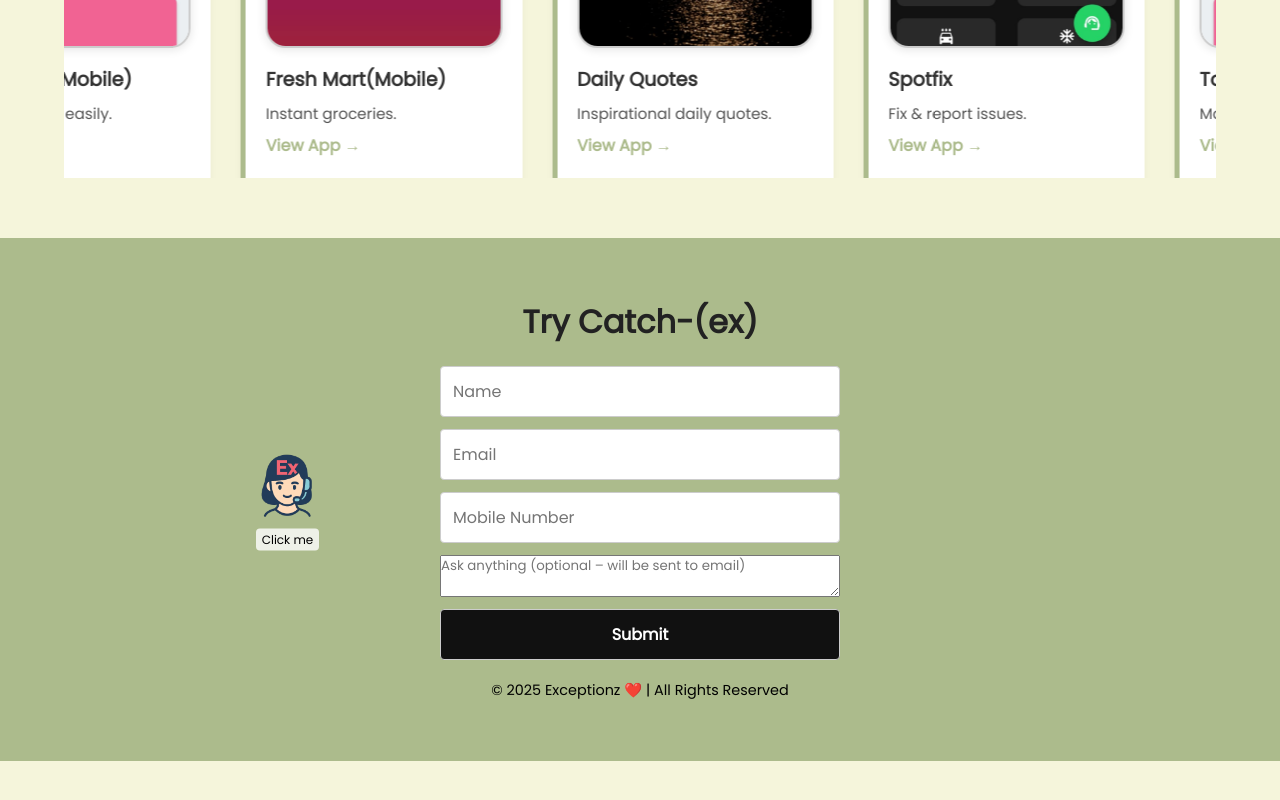
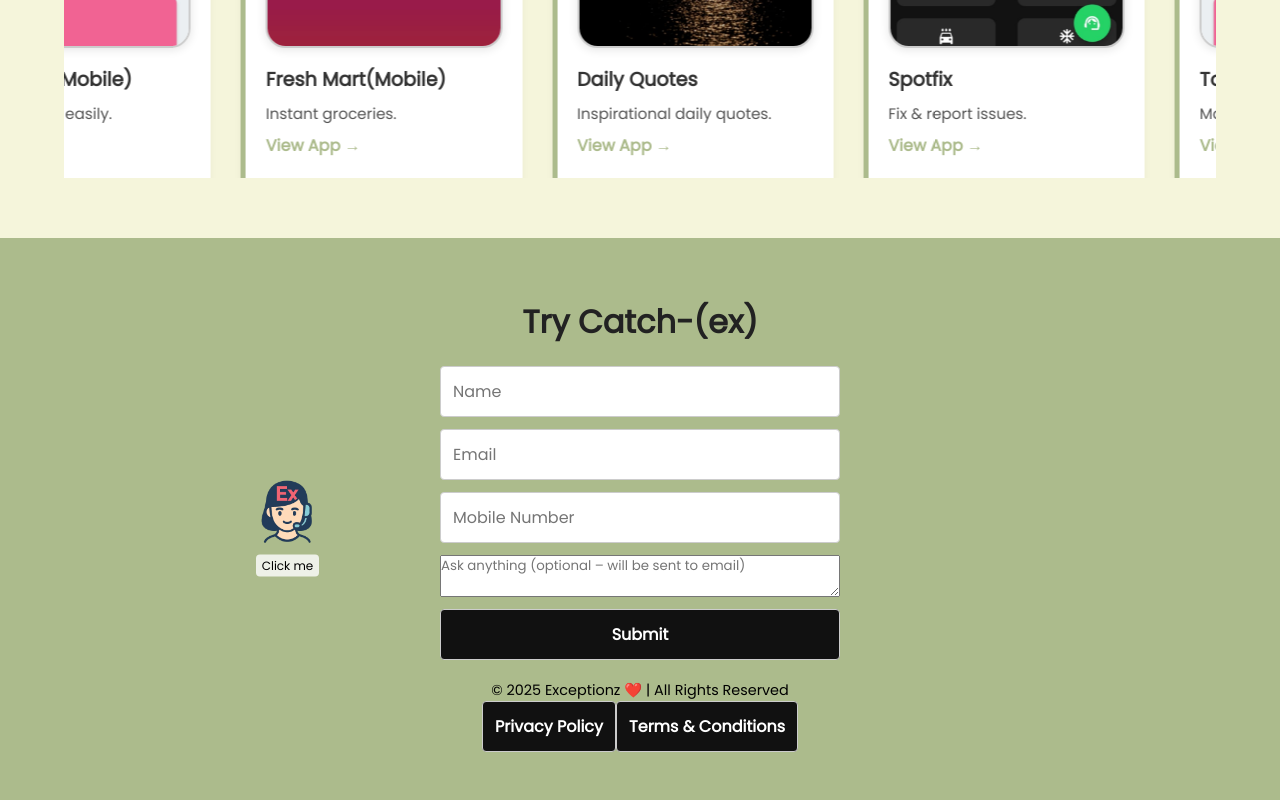
Before and after one commit to x-eception/Exceptions_website_fend, a React (Create React App) app: page / in a window 1280 px wide. Shown: the part 4100-4900 px from the top of the page. Before the commit the page ends 4861 px from the top, so only its background shows below. Built offline with nearby package versions, Linux system fonts and the light colour scheme; no server answers.

Commit message:
first commit

```diff
--- /dev/null
+++ b/public/pp.html
@@ -0,0 +1,43 @@
+<!DOCTYPE html>
+<html lang="en">
+<head>
+    <meta charset="UTF-8">
+    <meta name="viewport" content="width=device-width, initial-scale=1.0">
+    <title>Privacy Policy</title>
+    <style>
+        body {
+            font-family: Arial, sans-serif;
+            line-height: 1.6;
+            margin: 0;
+            padding: 20px;
+            background-color: #f9f9f9;
+            color: #333;
+        }
+        h1, h2 {
+            color: #2c3e50;
+        }
+        section {
+            background: white;
+            padding: 20px;
+            border-radius: 8px;
+            box-shadow: 0 2px 5px rgba(0,0,0,0.1);
+        }
+    </style>
+</head>
+<body>
+    <section>
+        <h1>Privacy Policy</h1>
+        <p>Your privacy is important to us. This Privacy Policy explains how we collect, use, and protect your information when you use our website.</p>
+        <h2>Information We Collect</h2>
+        <p>We may collect personal information such as your name, email address, and usage data to improve your experience.</p>
+        <h2>How We Use Your Information</h2>
+        <p>We use your information to provide and improve our services, communicate with you, and comply with legal obligations.</p>
+        <h2>Data Protection</h2>
+        <p>We implement appropriate security measures to protect your data from unauthorized access or disclosure.</p>
+        <h2>Third-Party Services</h2>
+        <p>Our website may contain links to third-party websites. We are not responsible for their privacy practices.</p>
+        <h2>Contact Us</h2>
+        <p>If you have any questions about this Privacy Policy, please contact us at support@example.com.</p>
+    </section>
+</body>
+</html>
--- /dev/null
+++ b/public/t&c.html
@@ -0,0 +1,43 @@
+<!DOCTYPE html>
+<html lang="en">
+<head>
+    <meta charset="UTF-8">
+    <meta name="viewport" content="width=device-width, initial-scale=1.0">
+    <title>Terms and Conditions</title>
+    <style>
+        body {
+            font-family: Arial, sans-serif;
+            line-height: 1.6;
+            margin: 0;
+            padding: 20px;
+            background-color: #f9f9f9;
+            color: #333;
+        }
+        h1, h2 {
+            color: #2c3e50;
+        }
+        section {
+            background: white;
+            padding: 20px;
+            border-radius: 8px;
+            box-shadow: 0 2px 5px rgba(0,0,0,0.1);
+        }
+    </style>
+</head>
+<body>
+    <section>
+        <h1>Terms and Conditions</h1>
+        <p>By using our website, you agree to these Terms and Conditions. Please read them carefully.</p>
+        <h2>Use of Website</h2>
+        <p>You agree to use this website for lawful purposes only and not to engage in any activity that may harm the website or its users.</p>
+        <h2>Intellectual Property</h2>
+        <p>All content on this website, including text, images, and logos, is our property or licensed to us. Unauthorized use is prohibited.</p>
+        <h2>Limitation of Liability</h2>
+        <p>We are not liable for any damages resulting from your use of this website or its content.</p>
+        <h2>Changes to Terms</h2>
+        <p>We may update these Terms and Conditions from time to time. Continued use of the website means you accept any changes.</p>
+        <h2>Contact Information</h2>
+        <p>If you have questions about these Terms, please contact us at support@example.com.</p>
+    </section>
+</body>
+</html>
--- a/src/components/FooterContact.jsx
+++ b/src/components/FooterContact.jsx
@@ -70,6 +70,22 @@ export default function FooterContact() {
       {status && <p className="form-status">{status}</p>}
       <p className="footer-rights">© 2025 Exceptionz ❤️ | All Rights Reserved</p>
 
+      {/* ✅ Privacy Policy & Terms buttons */}
+      <div className="footer-links">
+        <button
+          className="footer-link-button"
+          onClick={() => (window.location.href = '/pp.html')}
+        >
+          Privacy Policy
+        </button>
+        <button
+          className="footer-link-button"
+          onClick={() => (window.location.href = '/t&c.html')}
+        >
+          Terms & Conditions
+        </button>
+      </div>
+
       {/* ✅ Popup Modal */}
       {showModal && (
         <div className="ask-modal-overlay">
```
